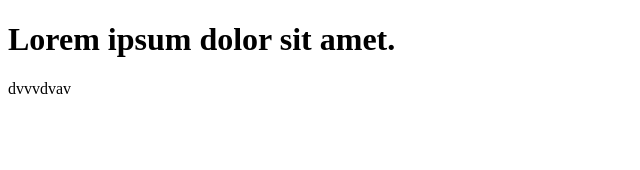
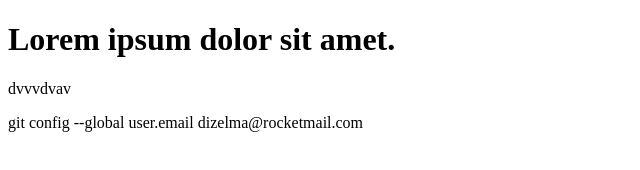
Before and after one commit to dntania/htmlcss2, a plain HTML site: page index.html in a window 1280 px wide. Shown: the whole page, without its empty margins (0-640 px from the left). Drawn offline with Linux system fonts and the light colour scheme.

Commit message:
first commit

```diff
--- a/index.html
+++ b/index.html
@@ -8,5 +8,6 @@
   <body>
     <h1>Lorem ipsum dolor sit amet.</h1>
     <p>dvvvdvav</p>
+    <p>git config --global user.email dizelma@rocketmail.com</p>
   </body>
 </html>
```
